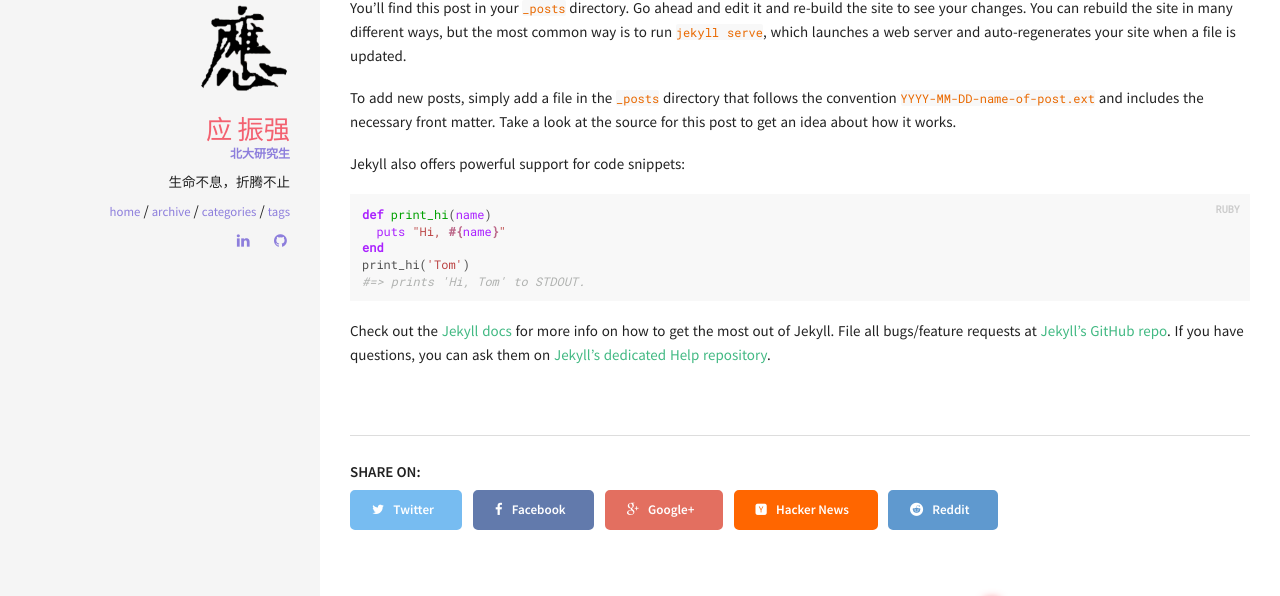
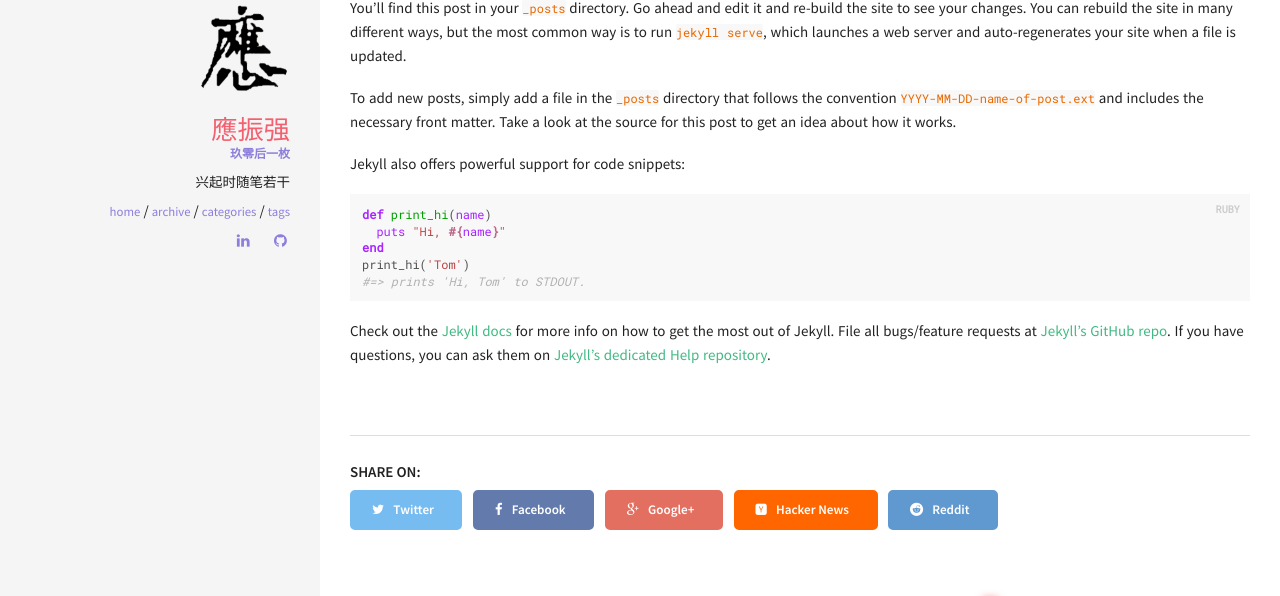
Before and after one commit to baidut/zh-blog, a Jekyll site: the page built from _posts/2015-08-18-welcome-to-jekyll.md, in a window 1280 px wide. Shown: the part 282-878 px from the top of the page. Built offline with Jekyll 4.4.1, drawn with Linux system fonts in a browser that asks for light colours; comment, search, counter and statistics services are not loaded; some of the changed text lies outside the part shown.

Commit message:
fix disqus

```diff
--- a/_config.yml
+++ b/_config.yml
@@ -33,10 +33,10 @@ kramdown:
 ####################################
 #
 owner:
-  name: 应 振强
+  name: 應振强
   avatar: ying.png
-  job: "北大研究生"
-  bio: "生命不息，折腾不止"
+  job: "玖零后一枚"
+  bio: "兴起时随笔若干"
   email:
   disqus-shortname: yzq
   twitter: #username
--- a/_layouts/post.html
+++ b/_layouts/post.html
@@ -40,6 +40,11 @@ layout: default
   </article>
 </div>
 
+{% if site.owner.disqus-shortname and page.comments == true %}
+<div id="disqus_thread"></div>
+{% include disqus.html %}
+{% endif %}
+
 <div class="share-buttons">
   <h6>Share on: </h6>
   <ul>
```
